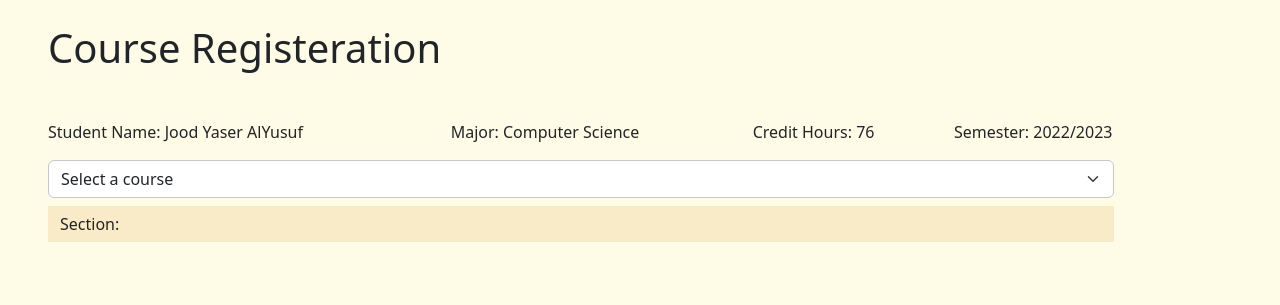
After one commit to jyaserysf/489-Project, a PHP site: page /courseRegistration.php in a window 1280 px wide. The commit adds this page. Shown: the top 305 px of the page. Run offline with PHP 8.4, Linux system fonts and the light colour scheme.

Commit message:
course registration page initial

```diff
--- a/Home.html
+++ b/Home.html
@@ -41,7 +41,7 @@
 
         <div class="sideElement">
             <img id="icon" src="icons/calculator.svg" alt="">
-            <a href="#">GPA Calculater</a>
+            <a href="GPAcalc.html">GPA Calculater</a>
         </div>
 
         <div class="sideElement">
--- a/courseGrading.php
+++ b/courseGrading.php
@@ -63,3 +63,4 @@
     <script src="https://cdn.jsdelivr.net/npm/@popperjs/core@2.11.7/dist/umd/popper.min.js" integrity="sha384-zYPOMqeu1DAVkHiLqWBUTcbYfZ8osu1Nd6Z89ify25QV9guujx43ITvfi12/QExE" crossorigin="anonymous"></script>
     <script src="https://cdn.jsdelivr.net/npm/bootstrap@5.3.0-alpha3/dist/js/bootstrap.bundle.min.js" integrity="sha384-ENjdO4Dr2bkBIFxQpeoTz1HIcje39Wm4jDKdf19U8gI4ddQ3GYNS7NTKfAdVQSZe" crossorigin="anonymous"></script>
 </body>
+</html>
--- /dev/null
+++ b/courseReg.css
@@ -0,0 +1,22 @@
+
+body{
+    background-color: #FEFBE7;
+}
+
+.content-page{
+    padding: 25%, 10%;
+}
+
+h2{
+    padding: 10%,10%;
+}
+
+#selectcourse{
+   width: 90%;
+}
+
+#selectsection{
+    padding: 0.375rem 2.25rem 0.375rem 0.75rem;
+    background-color: #F9EBC8;
+    width: 90%;
+}
--- /dev/null
+++ b/courseRegistration.php
@@ -0,0 +1,49 @@
+<!DOCTYPE html>
+<html lang="en">
+<head>
+    <meta charset="UTF-8">
+    <meta http-equiv="X-UA-Compatible" content="IE=edge">
+    <meta name="viewport" content="width=device-width, initial-scale=1.0">
+    <title>Course Grading</title>
+    <link href="https://cdn.jsdelivr.net/npm/bootstrap@5.3.0-alpha3/dist/css/bootstrap.min.css" rel="stylesheet" integrity="sha384-KK94CHFLLe+nY2dmCWGMq91rCGa5gtU4mk92HdvYe+M/SXH301p5ILy+dN9+nJOZ" crossorigin="anonymous">
+    <link rel="stylesheet" href="courseReg.css">
+</head>
+<body>
+<div class="content-wrapper px-5 py-4">
+
+       <h1 class=" mb-lg-5 mb-4">Course Registeration</h1>
+       <div class="row row-cols-1 row-cols-lg-4" id="student-info">
+          <?php  echo
+           '<div class="col col-lg-4  ">Student Name: Jood Yaser AlYusuf </div>
+            <div class="col col-lg-3">Major: Computer Science </div>
+            <div class="col col-lg-2">Credit Hours: 76</div>
+            <div class="col ">Semester: 2022/2023 </div>'; ?>
+       </div>
+       <div class="row my-3 " id="course-section">
+            <form action="" method="get">
+                <div class="col">
+                 <select class="form-select border-secondary-subtle" id="selectcourse"  >
+                    <option hidden disabled selected value> Select a course </option>
+                    <option >Course</option>
+                    <option value="1">One</option>
+                    <option value="2">Two</option>
+                    <option value="3">Three</option>
+                    <option value="3">Four</option>
+                </select>
+                </div>
+                <!-- <label for="selectcourse">Select Course</label> aria-label="Floating label select example"</div> -->
+                <div class="col my-2" id="selectsection">
+                    <span> Section: </span>
+
+                </div>
+            </form>
+            <div class=" col my-2">
+                <div class="row"> </div>
+            </div>
+       </div>
+</div>
+
+<script src="https://cdn.jsdelivr.net/npm/@popperjs/core@2.11.7/dist/umd/popper.min.js" integrity="sha384-zYPOMqeu1DAVkHiLqWBUTcbYfZ8osu1Nd6Z89ify25QV9guujx43ITvfi12/QExE" crossorigin="anonymous"></script>
+    <script src="https://cdn.jsdelivr.net/npm/bootstrap@5.3.0-alpha3/dist/js/bootstrap.bundle.min.js" integrity="sha384-ENjdO4Dr2bkBIFxQpeoTz1HIcje39Wm4jDKdf19U8gI4ddQ3GYNS7NTKfAdVQSZe" crossorigin="anonymous"></script>
+</body>
+</html>
```
